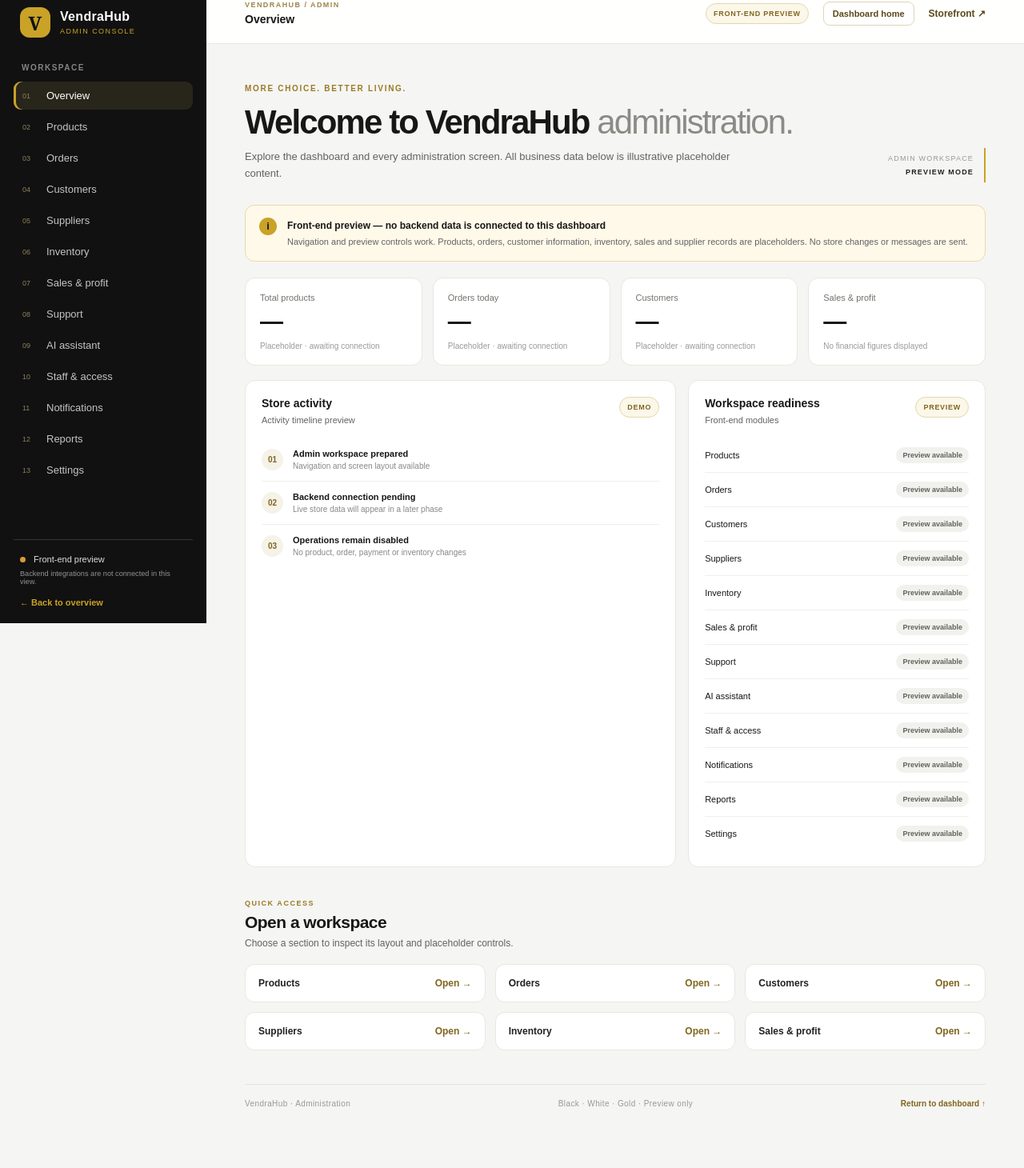
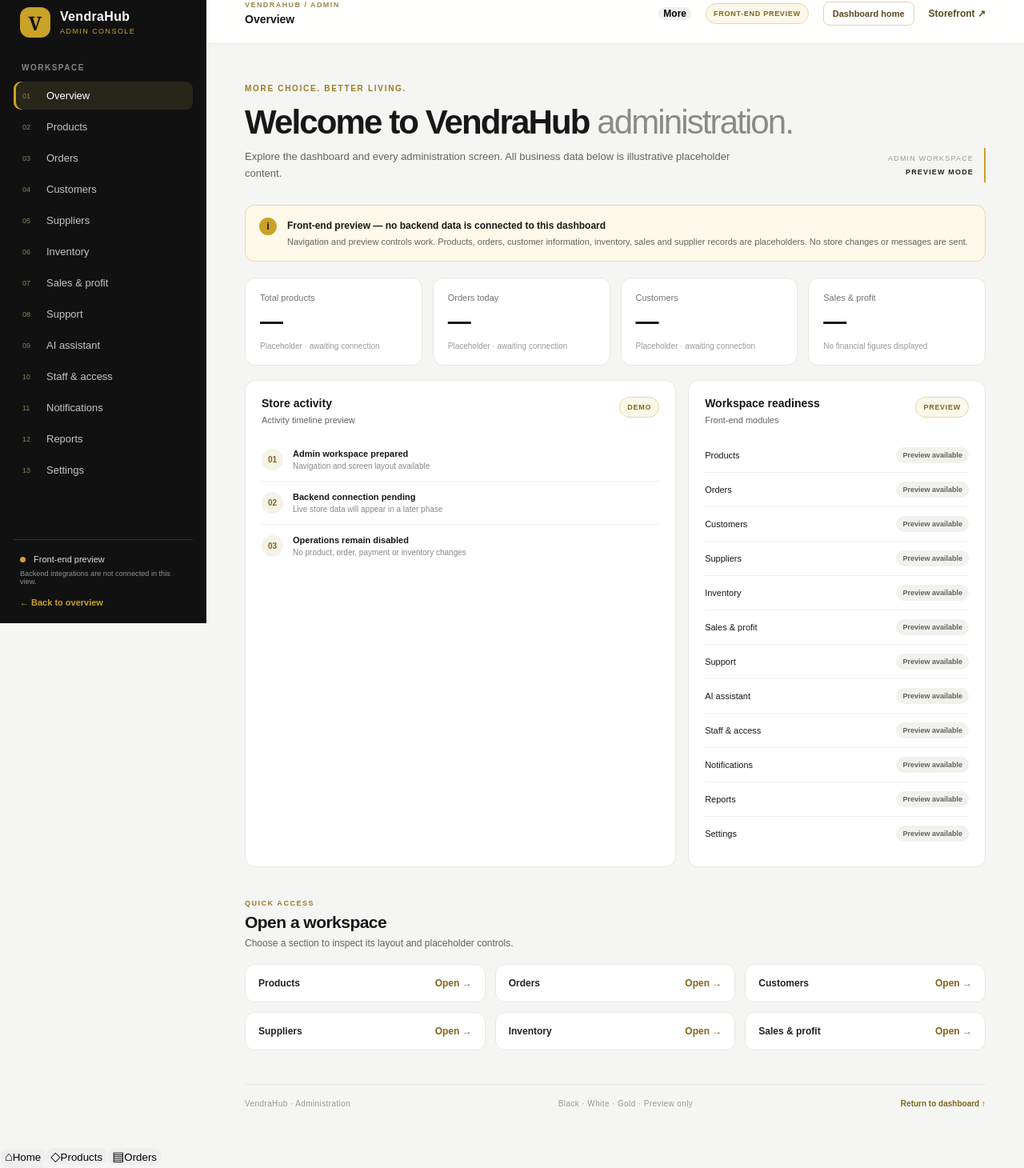
Before and after one commit to Vendrahub-1/VendraHub, a Next.js app: page /admin in a window 1280 px wide. Shown: the part 21-1481 px from the top of the page at 80% size. Before the commit the page ends 1456 px from the top, so only its background shows below. Built offline with nearby package versions, Linux system fonts and the light colour scheme.

Commit message:
Fix VendraHub admin mobile app navigation

```diff
--- a/app/admin/page.tsx
+++ b/app/admin/page.tsx
@@ -145,10 +145,12 @@ function PlaceholderCard({ title, detail, onPreview }: { title: string; detail:
 export default function AdminPage() {
   const [active, setActive] = useState<ScreenId>('overview');
   const [notice, setNotice] = useState('');
+  const [mobileMenuOpen, setMobileMenuOpen] = useState(false);
 
   function openScreen(id: ScreenId) {
     setActive(id);
     setNotice('');
+    setMobileMenuOpen(false);
     if (typeof window !== 'undefined') window.scrollTo({ top: 0, behavior: 'smooth' });
   }
 
@@ -161,7 +163,7 @@ export default function AdminPage() {
 
   return (
     <main className="admin-layout">
-      <aside className="admin-sidebar">
+      <aside className={`admin-sidebar${mobileMenuOpen ? " mobile-sidebar-open" : ""}`}>
         <button type="button" className="admin-brand brand-button" onClick={() => openScreen('overview')} aria-label="Open dashboard overview">
           <span className="brand-mark">V</span><span><strong>VendraHub</strong><small>ADMIN CONSOLE</small></span>
         </button>
@@ -178,8 +180,8 @@ export default function AdminPage() {
 
       <div className="admin-main">
         <header className="admin-topbar">
-          <div><span className="topbar-overline">VENDRAHUB / ADMIN</span><strong>{current.label}</strong></div>
-          <div className="topbar-actions"><span className="preview-chip">FRONT-END PREVIEW</span><button type="button" className="topbar-button" onClick={() => openScreen('overview')}>Dashboard home</button><a href="https://www.vendrahub.com/" target="_blank" rel="noreferrer">Storefront ↗</a></div>
+          <div className="topbar-title"><span className="topbar-overline">VENDRAHUB / ADMIN</span><strong>{current.label}</strong></div>
+          <div className="topbar-actions"><button type="button" className="mobile-more-toggle" aria-expanded={mobileMenuOpen} onClick={() => setMobileMenuOpen(value => !value)}>{mobileMenuOpen ? "Close menu" : "More"}</button><span className="preview-chip">FRONT-END PREVIEW</span><button type="button" className="topbar-button" onClick={() => openScreen('overview')}>Dashboard home</button><a href="https://www.vendrahub.com/" target="_blank" rel="noreferrer">Storefront ↗</a></div>
         </header>
 
         <div className="admin-content">
@@ -224,6 +226,13 @@ export default function AdminPage() {
           <footer className="admin-footer"><span>VendraHub · Administration</span><span>Black · White · Gold · Preview only</span><button type="button" onClick={() => openScreen('overview')}>Return to dashboard ↑</button></footer>
         </div>
       </div>
+
+      <nav className="mobile-app-nav" aria-label="App navigation">
+        <button type="button" className={active === 'overview' ? 'active' : ''} onClick={() => openScreen('overview')}><span aria-hidden="true">⌂</span><small>Home</small></button>
+        <button type="button" className={active === 'products' ? 'active' : ''} onClick={() => openScreen('products')}><span aria-hidden="true">◇</span><small>Products</small></button>
+        <button type="button" className={active === 'orders' ? 'active' : ''} onClick={() => openScreen('orders')}><span aria-hidden="true">▤</span><small>Orders</small></button>
+        <button type="button" className={mobileMenuOpen ? 'active' : ''} aria-expanded={mobileMenuOpen} onClick={() => setMobileMenuOpen(value => !value)}><span aria-hidden="true">•••</span><small>More</small></button>
+      </nav>
     </main>
   );
 }
```
